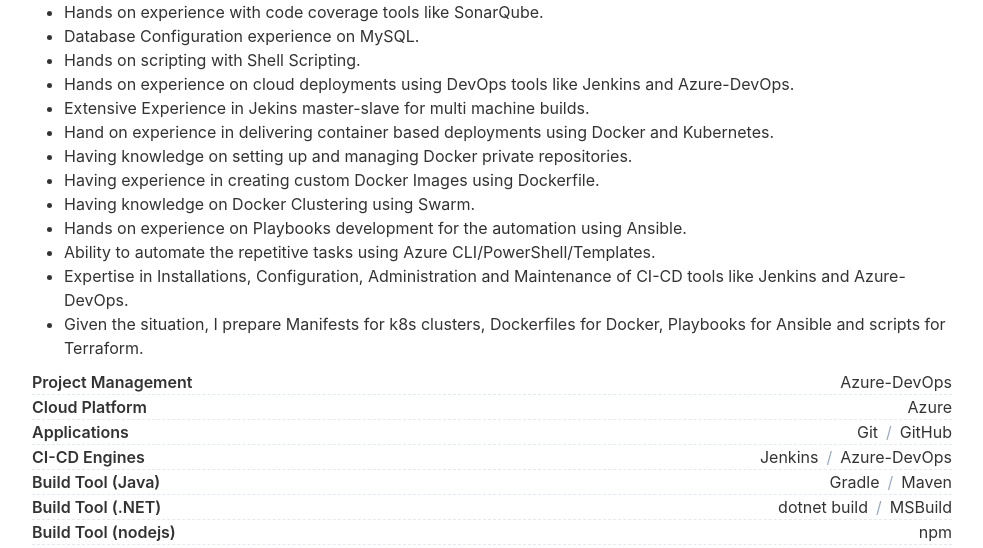
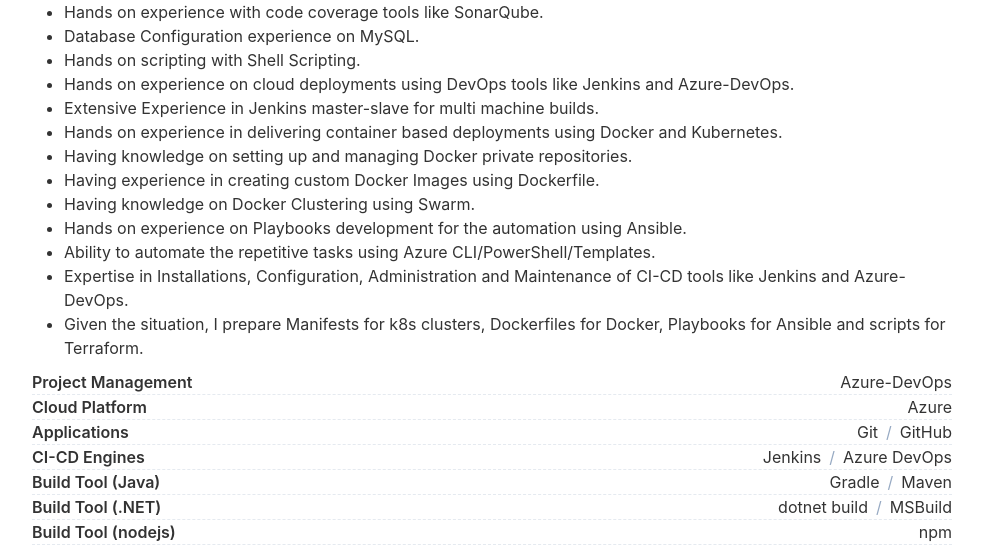
Before and after one commit to Raskinn/Resume, a Jekyll site: the page built from index.html, in a window 1280 px wide and 900 px high, scrolled down 394 px. Shown: the part 162-710 px from the top of the window, without its empty margins (148-1131 px from the left). Built offline with Jekyll 4.4.1, drawn with Linux system fonts in a browser that asks for light colours.

Commit message:
Updated resume

```diff
--- a/_data/data.yml
+++ b/_data/data.yml
@@ -174,8 +174,8 @@ skill:
     + Database Configuration experience on MySQL.
     + Hands on scripting with Shell Scripting.
     + Hands on experience on cloud deployments using DevOps tools like Jenkins and Azure-DevOps.
-    + Extensive Experience in Jekins master-slave for multi machine builds.
-    + Hand on experience in delivering container based deployments using Docker and Kubernetes.
+    + Extensive Experience in Jenkins master-slave for multi machine builds.
+    + Hands on experience in delivering container based deployments using Docker and Kubernetes.
     + Having knowledge on setting up and managing Docker private repositories.
     + Having experience in creating custom Docker Images using Dockerfile.
     + Having knowledge on Docker Clustering using Swarm.
@@ -221,7 +221,7 @@ skill:
     - name:	CI-CD Engines
       item:
         - Jenkins
-        - Azure-DevOps
+        - Azure DevOps
 
     - name:	Build Tool (Java)
       item:
```
